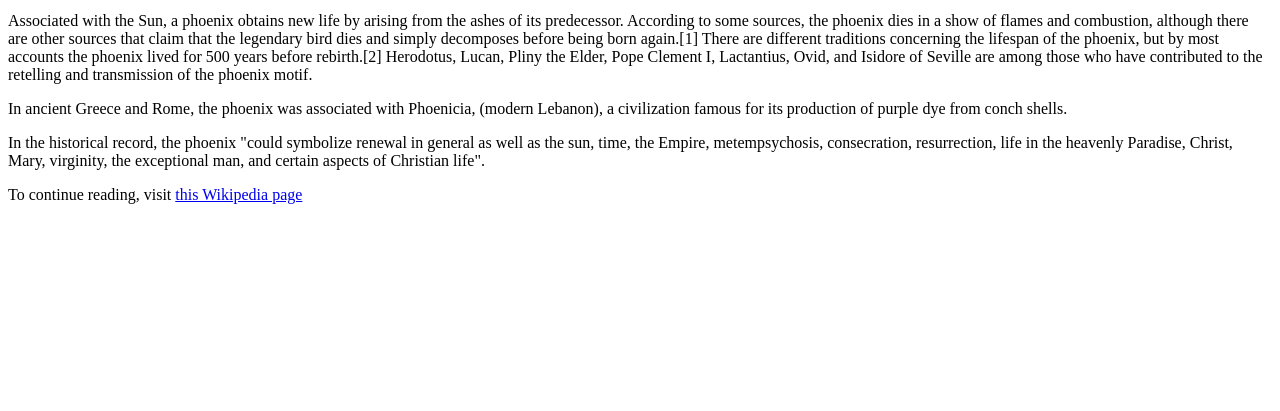
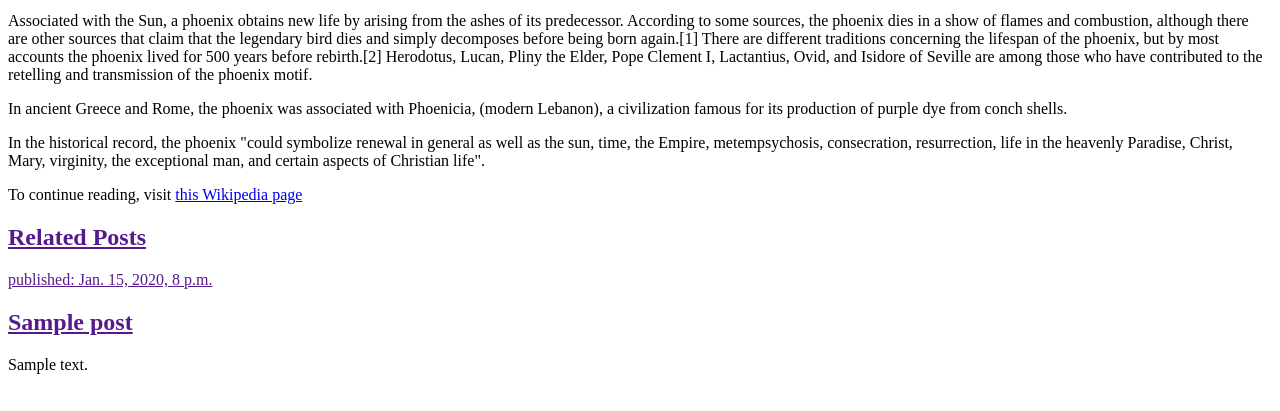
Before and after one commit to Phoenixblade12/my-first-blog, a Django app: template blog/templates/blog/post_list.html in a window 1280 px wide. Shown: the part 389-800 px from the top of the page. Run offline with Django 3.2, Linux system fonts and the light colour scheme; the template is opened without the code that fills it: values that come from a table or form of the project are taken from there, others are empty; tables that the repository leaves empty hold one stand-in row (values such as "Sample post").

Commit message:
Modified templates to display posts from database.

```diff
--- a/blog/templates/blog/post_list.html
+++ b/blog/templates/blog/post_list.html
@@ -21,6 +21,14 @@
 
                         <p>To continue reading, visit <a href="https://en.wikipedia.org/wiki/Phoenix_(mythology)">this Wikipedia page</a></p>
         </div>
+        <h2><a href="">Related Posts</h2>
+            {% for post in posts %}
+            <div>
+                <p>published: {{ post.published_date }}</p>
+                <h2><a href="">{{ post.title }}</a></h2>
+                <p>{{ post.text|linebreaksbr }}</p>
+            </div>
+        {% endfor %}
 
 
         <div>
--- a/blog/views.py
+++ b/blog/views.py
@@ -1,4 +1,7 @@
 from django.shortcuts import render
+from django.utils import timezone
+from .models import Post
 
 def post_list(request):
-    return render(request, 'blog/post_list.html', {})
+    posts = Post.objects.filter(published_date__lte=timezone.now()).order_by('published_date')
+    return render(request, 'blog/post_list.html', {'posts': posts})
```
